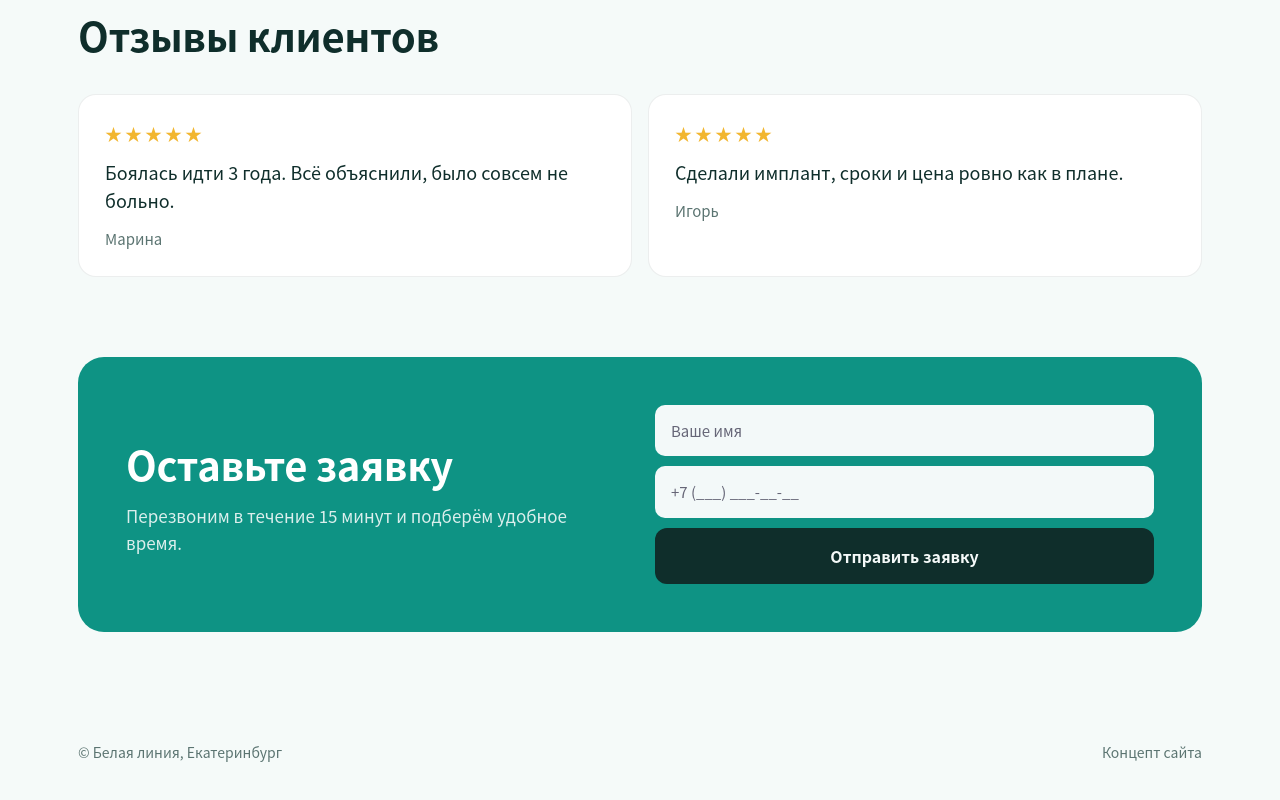
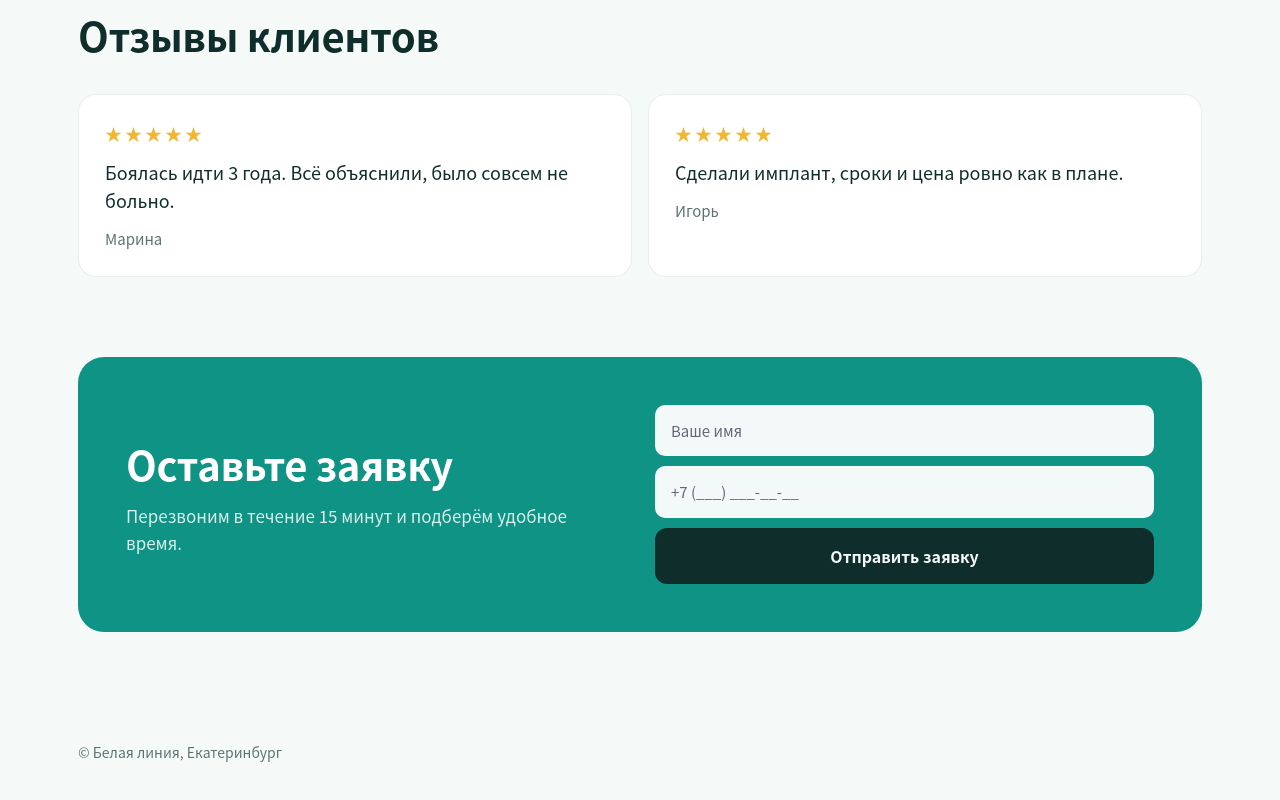
Before and after one commit to kuleshov-web/kuleshov-web.github.io, a plain HTML site: page stomatologia.html in a window 1280 px wide. Shown: the part 1535-2335 px from the top of the page. Drawn offline with Linux system fonts and the light colour scheme.

Commit message:
Update stomatologia.html

```diff
--- a/stomatologia.html
+++ b/stomatologia.html
@@ -80,7 +80,7 @@ footer{padding:30px 0 50px;color:var(--muted);font-size:14px;display:flex;justif
 <section><h2>Отзывы клиентов</h2><div class="rvs"><figure class="rv"><div class="stars">★★★★★</div><blockquote>Боялась идти 3 года. Всё объяснили, было совсем не больно.</blockquote><figcaption>Марина</figcaption></figure><figure class="rv"><div class="stars">★★★★★</div><blockquote>Сделали имплант, сроки и цена ровно как в плане.</blockquote><figcaption>Игорь</figcaption></figure></div></section>
 <section id="form"><div class="cta"><div><h2>Оставьте заявку</h2><p>Перезвоним в течение 15 минут и подберём удобное время.</p></div>
 <div><div class="inp">Ваше имя</div><div class="inp">+7 (___) ___-__-__</div><a class="btn">Отправить заявку</a></div></div></section>
-<footer><span>© Белая линия, Екатеринбург</span><span>Концепт сайта</span></footer>
+<footer><span>© Белая линия, Екатеринбург</span></footer>
 </div>
 </body>
 </html>
```
